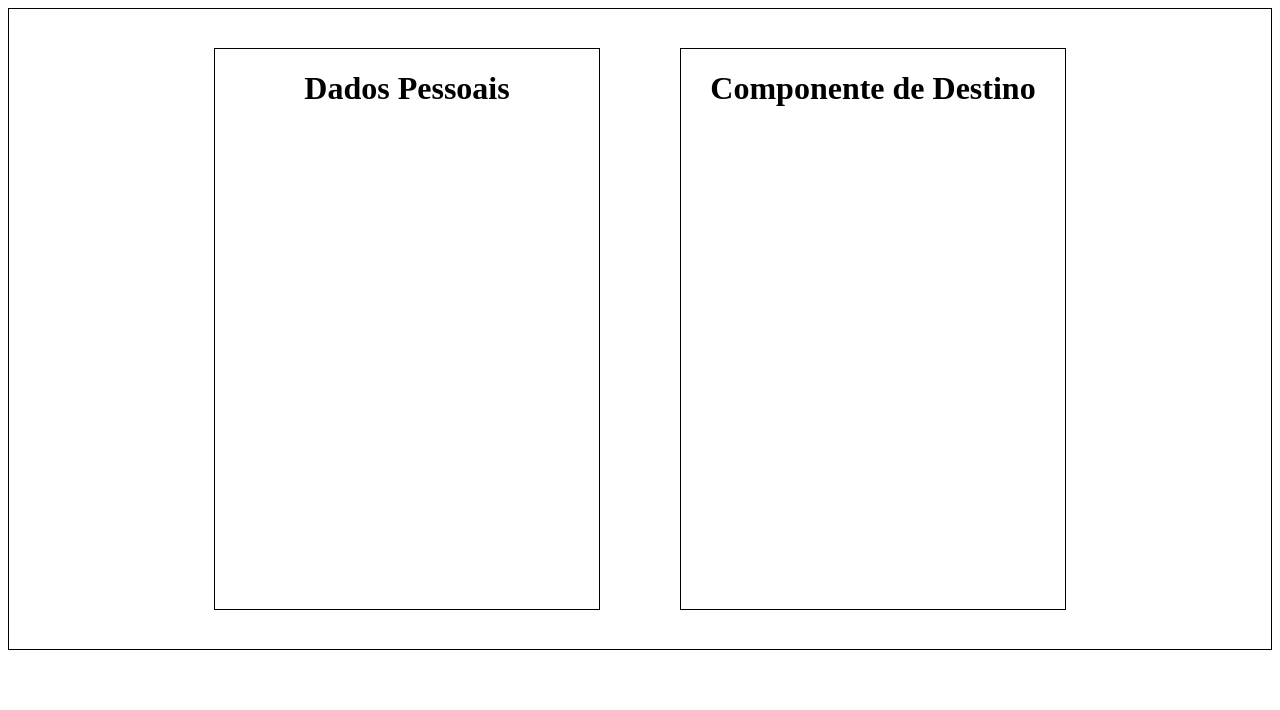
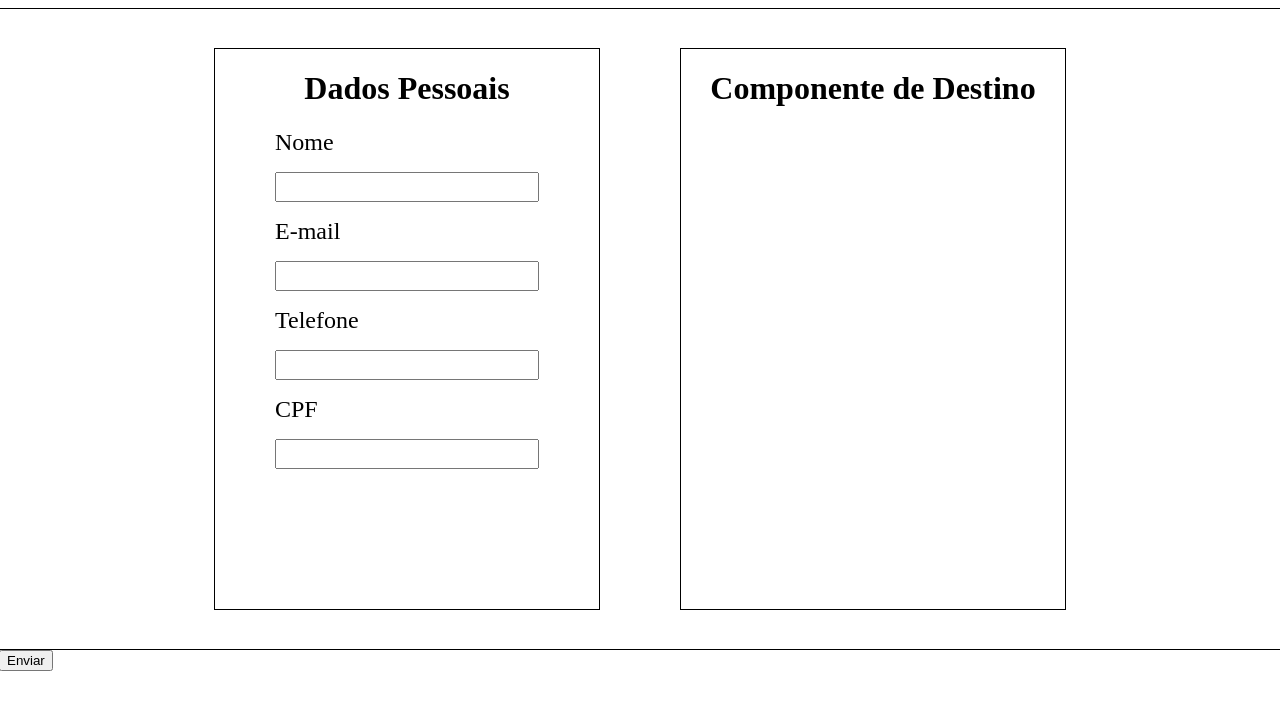
Before and after one commit to DanielSiilva/Desafio-02, a React (Vite) app in the folder desafio2/: page / in a window 1280 px wide. Shown: the top 710 px of the page. Built offline with nearby package versions, Linux system fonts and the light colour scheme.

Commit message:
Feat: se aplicado esse commit cria a pageHOme

```diff
--- a/desafio2/src/components/personalData/PersonalData.jsx
+++ b/desafio2/src/components/personalData/PersonalData.jsx
@@ -1,4 +1,4 @@
-import {MasterBox} from './Styled'
+import {MasterBox, Form} from './Styled'
 
 
 
@@ -10,9 +10,17 @@ export function PersonalData (){
 
         <MasterBox>
             <h1> Dados Pessoais</h1>
-            <form>
+            <Form>
+                <label>Nome</label>
+                <input />
+                <label>E-mail</label>
+                <input />
+                <label>Telefone</label>
+                <input />
+                <label>CPF</label>
+                <input />
 
-            </form>
+            </Form>
 
         </MasterBox>
     )
--- a/desafio2/src/components/personalData/Styled.js
+++ b/desafio2/src/components/personalData/Styled.js
@@ -2,11 +2,35 @@ import styled from "styled-components";
 
 export const MasterBox = styled.div `
   display: flex;
-
-  justify-content: center;
+  align-items: center;
+  flex-direction: column;
 
   width: 30vw;
   height: 70vh;
   border: 1px solid black;
 
 `
+
+export const Form = styled.form `
+  display: flex;
+  flex-direction: column;
+  gap: 1rem;
+
+
+
+
+  label{
+    font-size: 1.5rem;
+  }
+
+
+  input {
+    width: 20vw;
+    height: 3vh;
+
+  }
+
+
+
+
+`
--- a/desafio2/src/pages/HomePage/HomePage.jsx
+++ b/desafio2/src/pages/HomePage/HomePage.jsx
@@ -1,4 +1,4 @@
-import {MasterBox} from "./styledMain"
+import {MasterBox, Conteiner} from "./styledMain"
 
 import {DestinationInterest} from '../../components/destinationInterest/DestinationInterest'
 import {PersonalData} from "../../components/personalData/PersonalData"
@@ -10,10 +10,18 @@ export function HomePage (){
 
 
     return(
-        <MasterBox>
-            <PersonalData/>
-            <DestinationInterest/>
-        </MasterBox>
+        <Conteiner>
+            <MasterBox>
+                <PersonalData/>
+                <DestinationInterest/>
+
+            </MasterBox>
+
+            <div>
+                <button> Enviar</button>
+            </div>
+
+        </Conteiner>
     )
 
 }
--- a/desafio2/src/pages/HomePage/styledMain.js
+++ b/desafio2/src/pages/HomePage/styledMain.js
@@ -1,5 +1,13 @@
 import styled from "styled-components";
 
+
+export const Conteiner = styled.div `
+  display: flex;
+  justify-content: center;
+  flex-direction: column;
+
+
+`
 
 export const MasterBox = styled.div `
   display: flex;
```
